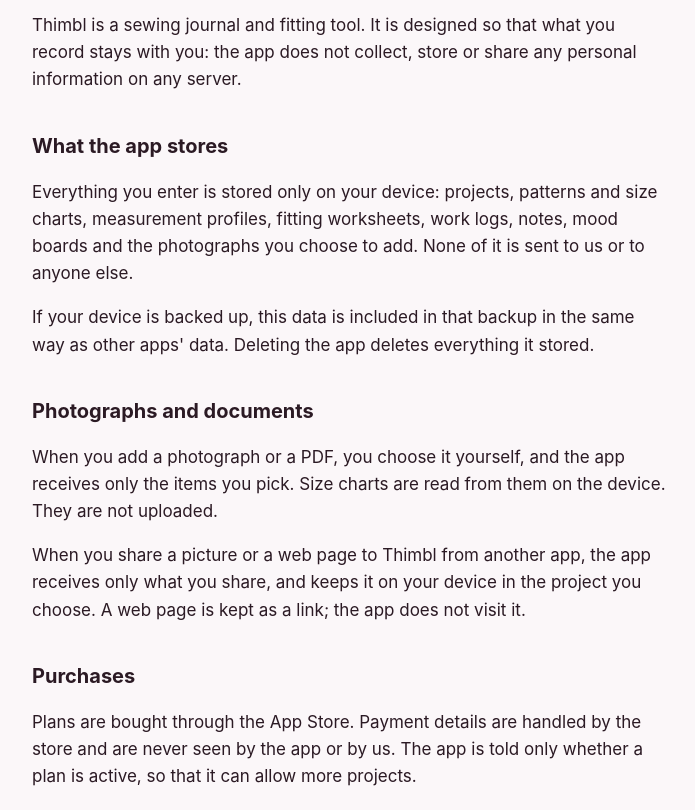
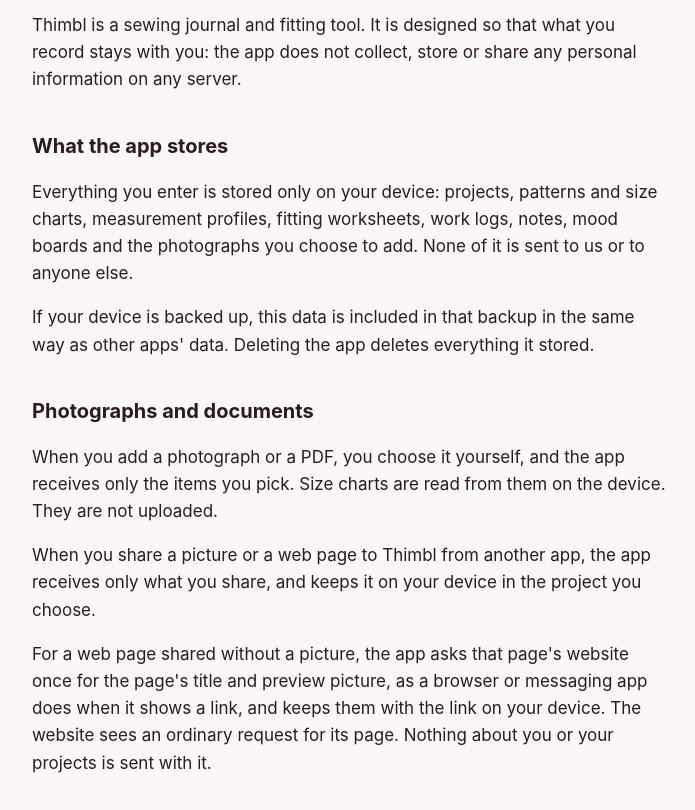
Before and after one commit to sighup1/thimbl, a plain HTML site: page docs/privacy.html in a window 1280 px wide. Shown: the part 128-938 px from the top of the page, without its empty margins (288-983 px from the left). Drawn offline with Linux system fonts and the light colour scheme.

Commit message:
Say the app asks a shared page's site for its preview
Co-Authored-By: Claude Opus 5.5 <noreply@anthropic.com>

```diff
--- a/docs/privacy.html
+++ b/docs/privacy.html
@@ -24,7 +24,8 @@
 
 <h2>Photographs and documents</h2>
 <p>When you add a photograph or a PDF, you choose it yourself, and the app receives only the items you pick. Size charts are read from them on the device. They are not uploaded.</p>
-<p>When you share a picture or a web page to Thimbl from another app, the app receives only what you share, and keeps it on your device in the project you choose. A web page is kept as a link; the app does not visit it.</p>
+<p>When you share a picture or a web page to Thimbl from another app, the app receives only what you share, and keeps it on your device in the project you choose.</p>
+<p>For a web page shared without a picture, the app asks that page's website once for the page's title and preview picture, as a browser or messaging app does when it shows a link, and keeps them with the link on your device. The website sees an ordinary request for its page. Nothing about you or your projects is sent with it.</p>
 
 <h2>Purchases</h2>
 <p>Plans are bought through the App Store. Payment details are handled by the store and are never seen by the app or by us. The app is told only whether a plan is active, so that it can allow more projects.</p>
```
